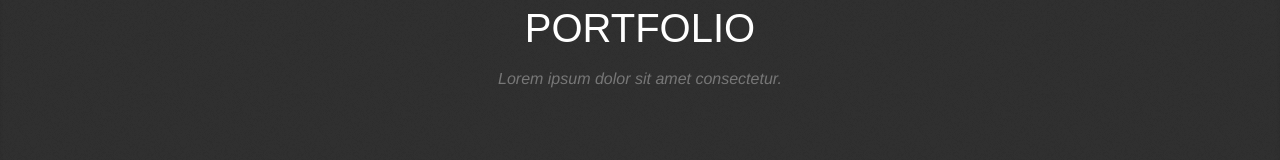
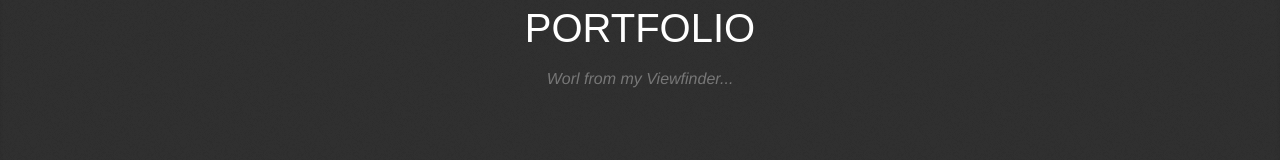
Before and after one commit to vandyram/vandyram.github.io, a plain HTML site: page index.html in a window 1280 px wide. Shown: the part 1744-1904 px from the top of the page. Drawn offline with Linux system fonts and the light colour scheme.

Commit message:
portfolio

```diff
--- a/index.html
+++ b/index.html
@@ -177,7 +177,7 @@
                                 Portfolio
                             </h2>
                             <h3 class="section-subheading text-muted">
-                                Lorem ipsum dolor sit amet consectetur.
+                                Worl from my Viewfinder...
                             </h3>
                         </div>
                     </div>
```
